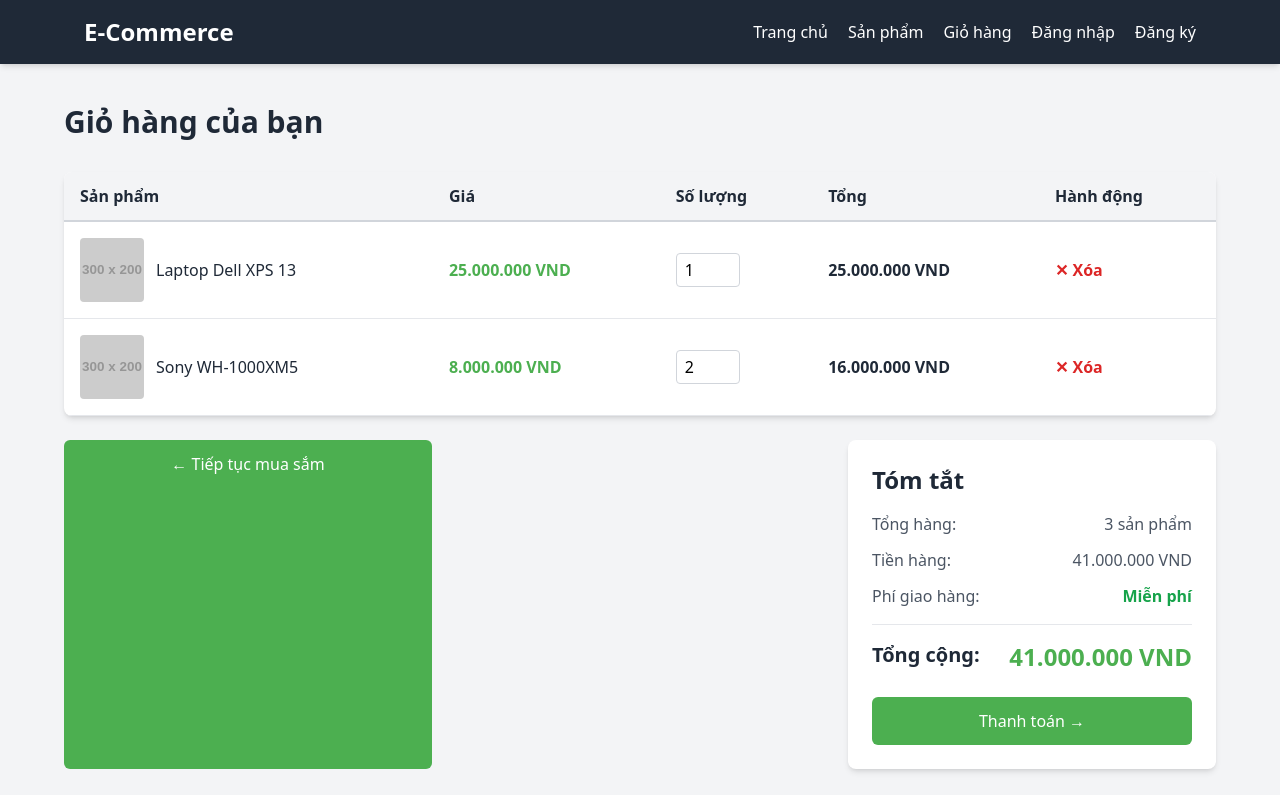
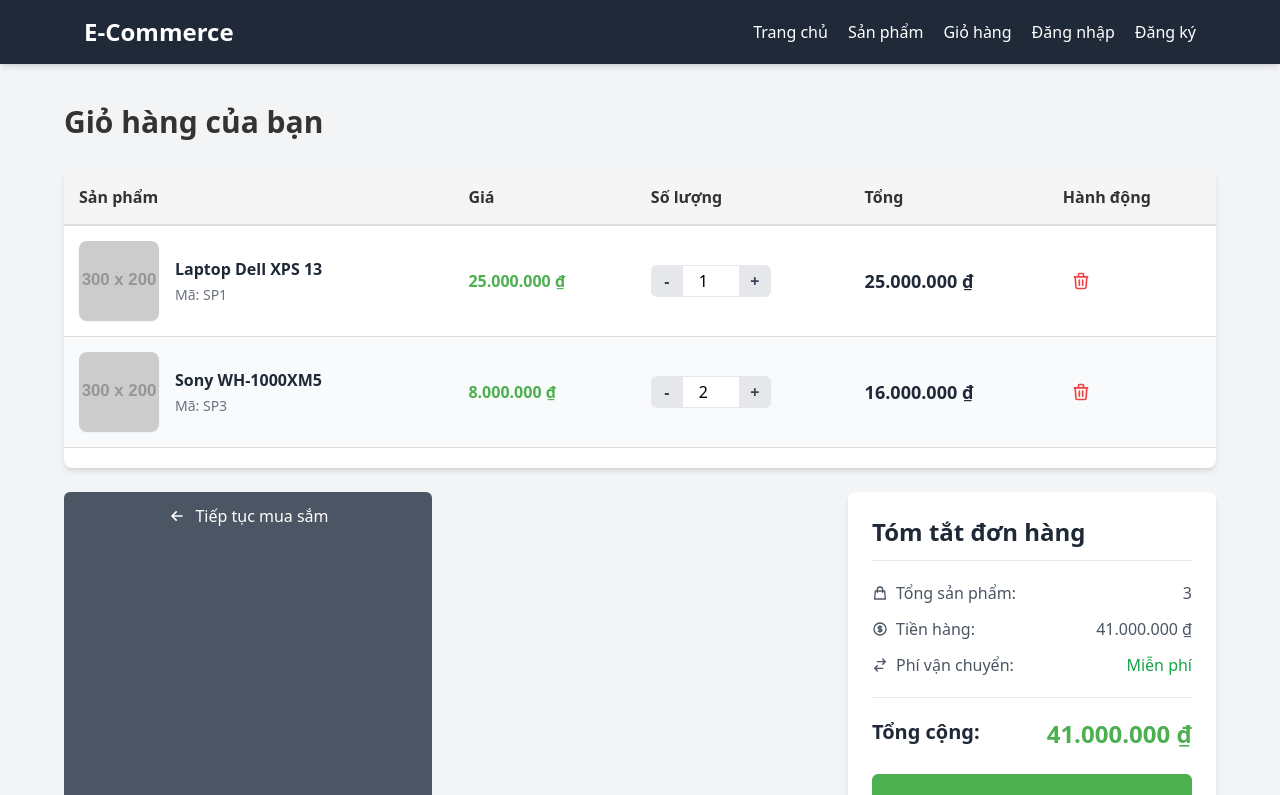
Before and after one commit to HuuNhan-147/Nhom15_CC, a React (Create React App) app in the folder CLIENT/: page /cart in a window 1280 px wide. Shown: the top 795 px of the page. Built offline with nearby package versions, Linux system fonts and the light colour scheme; the HTML template or start-up script is replaced by a standard one.

Commit message:
feat: enhance Cart page UI/UX

```diff
--- a/CLIENT/src/pages/Cart.js
+++ b/CLIENT/src/pages/Cart.js
@@ -1,6 +1,7 @@
 import React, { useState, useEffect } from 'react';
 import { Link } from 'react-router-dom';
 import { mockApi } from '../utils/mockData';
+import './Cart.css';
 
 function Cart() {
   const [cartItems, setCartItems] = useState([]);
@@ -18,6 +19,10 @@ function Cart() {
     return cartItems.reduce((total, item) => total + (item.price * item.quantity), 0);
   };
 
+  const calculateItemTotal = (item) => {
+    return item.price * item.quantity;
+  };
+
   const handleRemoveItem = (id) => {
     setCartItems(cartItems.filter(item => item.id !== id));
   };
@@ -32,63 +37,130 @@ function Cart() {
     }
   };
 
+  const handleIncreaseQuantity = (id) => {
+    setCartItems(cartItems.map(item =>
+      item.id === id ? { ...item, quantity: item.quantity + 1 } : item
+    ));
+  };
+
+  const handleDecreaseQuantity = (id) => {
+    const item = cartItems.find(item => item.id === id);
+    if (item && item.quantity > 1) {
+      setCartItems(cartItems.map(item =>
+        item.id === id ? { ...item, quantity: item.quantity - 1 } : item
+      ));
+    } else {
+      handleRemoveItem(id);
+    }
+  };
+
   if (loading) {
-    return <p className="text-center text-gray-600 py-5">Đang tải...</p>;
+    return (
+      <div className="cart flex items-center justify-center py-20">
+        <div className="text-center">
+          <div className="inline-block animate-spin rounded-full h-12 w-12 border-4 border-primary border-t-transparent"></div>
+          <p className="mt-4 text-gray-600">Đang tải giỏ hàng...</p>
+        </div>
+      </div>
+    );
   }
 
   return (
-    <div className="py-5">
+    <div className="cart py-5">
       <h1 className="text-3xl font-bold mb-8 text-gray-800">Giỏ hàng của bạn</h1>
+
       {cartItems.length === 0 ? (
-        <div className="text-center py-10 bg-white p-8 rounded-lg shadow-md">
-          <p className="text-gray-600 mb-5 text-lg">Giỏ hàng của bạn trống</p>
-          <Link to="/products" className="btn btn-primary">Tiếp tục mua sắm</Link>
+        <div className="empty-cart bg-white rounded-lg shadow-md p-12 text-center">
+          <div className="mb-6">
+            <svg className="w-24 h-24 mx-auto text-gray-300" fill="none" stroke="currentColor" viewBox="0 0 24 24">
+              <path strokeLinecap="round" strokeLinejoin="round" strokeWidth="1.5" d="M3 3h2l.4 2M7 13h10l4-8H5.4M7 13L5.4 5M7 13l-2.293 2.293c-.63.63-.184 1.707.707 1.707H17m0 0a2 2 0 100 4 2 2 0 000-4zm-8 2a2 2 0 11-4 0 2 2 0 014 0z"></path>
+            </svg>
+          </div>
+          <p className="text-gray-600 mb-2 text-lg">Giỏ hàng của bạn trống</p>
+          <p className="text-gray-500 mb-6 text-sm">Hãy thêm sản phẩm vào giỏ hàng để tiếp tục mua sắm</p>
+          <Link to="/products" className="btn btn-primary inline-block">
+            <span className="inline-flex items-center">
+              <svg className="w-5 h-5 mr-2" fill="none" stroke="currentColor" viewBox="0 0 24 24">
+                <path strokeLinecap="round" strokeLinejoin="round" strokeWidth="2" d="M11 17l-5-5m0 0l5-5m-5 5h12"></path>
+              </svg>
+              Tiếp tục mua sắm
+            </span>
+          </Link>
         </div>
       ) : (
-        <div>
-          <div className="bg-white rounded-lg shadow-md overflow-x-auto mb-6">
-            <table className="w-full">
+        <div className="cart-wrapper">
+          <div className="bg-white rounded-lg shadow-md overflow-hidden mb-6">
+            <div className="overflow-x-auto">
+              <table className="cart-table">
                 <thead className="bg-gray-100 border-b-2 border-gray-300">
                   <tr>
-                  <th className="px-4 py-3 text-left font-bold text-gray-800">Sản phẩm</th>
-                  <th className="px-4 py-3 text-left font-bold text-gray-800">Giá</th>
-                  <th className="px-4 py-3 text-left font-bold text-gray-800">Số lượng</th>
-                  <th className="px-4 py-3 text-left font-bold text-gray-800">Tổng</th>
-                  <th className="px-4 py-3 text-left font-bold text-gray-800">Hành động</th>
+                    <th className="px-4 py-4 text-left font-bold text-gray-800 min-w-64">Sản phẩm</th>
+                    <th className="px-4 py-4 text-left font-bold text-gray-800 min-w-32">Giá</th>
+                    <th className="px-4 py-4 text-left font-bold text-gray-800 min-w-36">Số lượng</th>
+                    <th className="px-4 py-4 text-left font-bold text-gray-800 min-w-32">Tổng</th>
+                    <th className="px-4 py-4 text-left font-bold text-gray-800 min-w-24">Hành động</th>
                   </tr>
                 </thead>
                 <tbody>
-                {cartItems.map(item => (
-                  <tr key={item.id} className="border-b border-gray-200 hover:bg-gray-50">
+                  {cartItems.map((item, index) => (
+                    <tr key={item.id} className={`border-b border-gray-200 hover:bg-gray-50 transition-colors ${index % 2 === 0 ? 'bg-white' : 'bg-gray-50'}`}>
                       <td className="px-4 py-4">
-                      <div className="flex items-center gap-3">
-                        <img src={item.image} alt={item.productName} className="w-16 h-16 rounded object-cover" />
-                        <span className="font-medium text-gray-800">{item.productName}</span>
+                        <div className="flex items-center gap-4">
+                          <Link to={`/products/${item.productId}`}>
+                            <img
+                              src={item.image}
+                              alt={item.productName}
+                              className="w-20 h-20 rounded-lg object-cover shadow-sm hover:shadow-md transition-shadow"
+                            />
+                          </Link>
+                          <div>
+                            <Link to={`/products/${item.productId}`} className="font-semibold text-gray-800 hover:text-primary transition-colors">
+                              {item.productName}
+                            </Link>
+                            <p className="text-sm text-gray-500 mt-1">Mã: SP{item.productId}</p>
+                          </div>
                         </div>
                       </td>
                       <td className="px-4 py-4">
-                      <span className="text-primary font-bold">{item.price.toLocaleString('vi-VN')} VND</span>
+                        <span className="text-primary font-bold">{item.price.toLocaleString('vi-VN')} ₫</span>
                       </td>
                       <td className="px-4 py-4">
+                        <div className="flex items-center">
+                          <button
+                            onClick={() => handleDecreaseQuantity(item.id)}
+                            className="w-8 h-8 flex items-center justify-center rounded-l-md bg-gray-200 hover:bg-gray-300 text-gray-700 font-bold transition-colors"
+                          >
+                            -
+                          </button>
                           <input
                             type="number"
                             min="1"
                             value={item.quantity}
                             onChange={(e) => handleUpdateQuantity(item.id, parseInt(e.target.value) || 1)}
-                        className="w-16 border border-gray-300 rounded px-2 py-1"
+                            className="w-14 h-8 border-y border-gray-200 text-center focus:outline-none focus:border-primary"
                           />
+                          <button
+                            onClick={() => handleIncreaseQuantity(item.id)}
+                            className="w-8 h-8 flex items-center justify-center rounded-r-md bg-gray-200 hover:bg-gray-300 text-gray-700 font-bold transition-colors"
+                          >
+                            +
+                          </button>
+                        </div>
                       </td>
                       <td className="px-4 py-4">
-                      <span className="font-bold text-gray-800">
-                        {(item.price * item.quantity).toLocaleString('vi-VN')} VND
+                        <span className="font-bold text-gray-800 text-lg">
+                          {calculateItemTotal(item).toLocaleString('vi-VN')} ₫
                         </span>
                       </td>
                       <td className="px-4 py-4">
                         <button
                           onClick={() => handleRemoveItem(item.id)}
-                        className="text-red-600 hover:text-red-800 font-bold"
+                          className="p-2 text-red-500 hover:text-red-700 hover:bg-red-50 rounded-full transition-colors"
+                          title="Xóa sản phẩm"
                         >
-                        ✕ Xóa
+                          <svg className="w-5 h-5" fill="none" stroke="currentColor" viewBox="0 0 24 24">
+                            <path strokeLinecap="round" strokeLinejoin="round" strokeWidth="2" d="M19 7l-.867 12.142A2 2 0 0116.138 21H7.862a2 2 0 01-1.995-1.858L5 7m5 4v6m4-6v6m1-10V4a1 1 0 00-1-1h-4a1 1 0 00-1 1v3M4 7h16"></path>
+                          </svg>
                         </button>
                       </td>
                     </tr>
@@ -96,35 +168,71 @@ function Cart() {
                 </tbody>
               </table>
             </div>
+          </div>
 
           <div className="grid grid-cols-1 md:grid-cols-3 gap-6">
-            <Link to="/products" className="md:col-span-1 btn btn-primary text-center">
-              ← Tiếp tục mua sắm
+            <Link to="/products" className="md:col-span-1 btn btn-primary text-center bg-gray-600 hover:bg-gray-700">
+              <span className="inline-flex items-center justify-center">
+                <svg className="w-5 h-5 mr-2" fill="none" stroke="currentColor" viewBox="0 0 24 24">
+                  <path strokeLinecap="round" strokeLinejoin="round" strokeWidth="2" d="M11 17l-5-5m0 0l5-5m-5 5h12"></path>
+                </svg>
+                Tiếp tục mua sắm
+              </span>
             </Link>
             <div></div>
             <div className="bg-white rounded-lg shadow-md p-6">
-              <h2 className="text-2xl font-bold text-gray-800 mb-4">Tóm tắt</h2>
-              <div className="space-y-3 mb-4 border-b border-gray-200 pb-4">
+              <h2 className="text-2xl font-bold text-gray-800 mb-5 pb-3 border-b border-gray-200">Tóm tắt đơn hàng</h2>
+
+              <div className="space-y-3 mb-5 border-b border-gray-200 pb-5">
                 <div className="flex justify-between text-gray-600">
-                  <span>Tổng hàng:</span>
-                  <span>{cartItems.reduce((acc, item) => acc + item.quantity, 0)} sản phẩm</span>
+                  <span className="flex items-center">
+                    <svg className="w-4 h-4 mr-2" fill="none" stroke="currentColor" viewBox="0 0 24 24">
+                      <path strokeLinecap="round" strokeLinejoin="round" strokeWidth="2" d="M16 11V7a4 4 0 00-8 0v4M5 9h14l1 12H4L5 9z"></path>
+                    </svg>
+                    Tổng sản phẩm:
+                  </span>
+                  <span className="font-medium">{cartItems.reduce((acc, item) => acc + item.quantity, 0)}</span>
                 </div>
                 <div className="flex justify-between text-gray-600">
-                  <span>Tiền hàng:</span>
-                  <span>{calculateTotal().toLocaleString('vi-VN')} VND</span>
+                  <span className="flex items-center">
+                    <svg className="w-4 h-4 mr-2" fill="none" stroke="currentColor" viewBox="0 0 24 24">
+                      <path strokeLinecap="round" strokeLinejoin="round" strokeWidth="2" d="M12 8c-1.657 0-3 .895-3 2s1.343 2 3 2 3 .895 3 2-1.343 2-3 2m0-8c1.11 0 2.08.402 2.599 1M12 8V7m0 1v8m0 0v1m0-1c-1.11 0-2.08-.402-2.599-1M21 12a9 9 0 11-18 0 9 9 0 0118 0z"></path>
+                    </svg>
+                    Tiền hàng:
+                  </span>
+                  <span className="font-medium">{calculateTotal().toLocaleString('vi-VN')} ₫</span>
                 </div>
                 <div className="flex justify-between text-gray-600">
-                  <span>Phí giao hàng:</span>
-                  <span className="text-green-600 font-bold">Miễn phí</span>
+                  <span className="flex items-center">
+                    <svg className="w-4 h-4 mr-2" fill="none" stroke="currentColor" viewBox="0 0 24 24">
+                      <path strokeLinecap="round" strokeLinejoin="round" strokeWidth="2" d="M8 7h12m0 0l-4-4m4 4l-4 4m0 6H4m0 0l4 4m-4-4l4-4"></path>
+                    </svg>
+                    Phí vận chuyển:
+                  </span>
+                  <span className="font-medium text-green-600">Miễn phí</span>
                 </div>
               </div>
+
               <div className="flex justify-between mb-6">
                 <span className="text-xl font-bold text-gray-800">Tổng cộng:</span>
-                <span className="text-2xl font-bold text-primary">{calculateTotal().toLocaleString('vi-VN')} VND</span>
+                <span className="text-2xl font-bold text-primary">{calculateTotal().toLocaleString('vi-VN')} ₫</span>
               </div>
-              <Link to="/checkout" className="btn btn-primary w-full text-center block">
-                Thanh toán →
+
+              <Link to="/checkout" className="btn btn-primary w-full text-center block text-lg py-4">
+                <span className="inline-flex items-center">
+                  Thanh toán
+                  <svg className="w-5 h-5 ml-2" fill="none" stroke="currentColor" viewBox="0 0 24 24">
+                    <path strokeLinecap="round" strokeLinejoin="round" strokeWidth="2" d="M14 5l7 7m0 0l-7 7m7-7H3"></path>
+                  </svg>
+                </span>
               </Link>
+
+              <div className="mt-4 flex items-center justify-center text-sm text-gray-500">
+                <svg className="w-4 h-4 mr-1" fill="none" stroke="currentColor" viewBox="0 0 24 24">
+                  <path strokeLinecap="round" strokeLinejoin="round" strokeWidth="2" d="M12 15v2m-6 4h12a2 2 0 002-2v-6a2 2 0 00-2-2H6a2 2 0 00-2 2v6a2 2 0 002 2zm10-10V7a4 4 0 00-8 0v4h8z"></path>
+                </svg>
+                Thanh toán an toàn
+              </div>
             </div>
           </div>
         </div>
```
Lines whose indentation alone changed are shown as unchanged.
